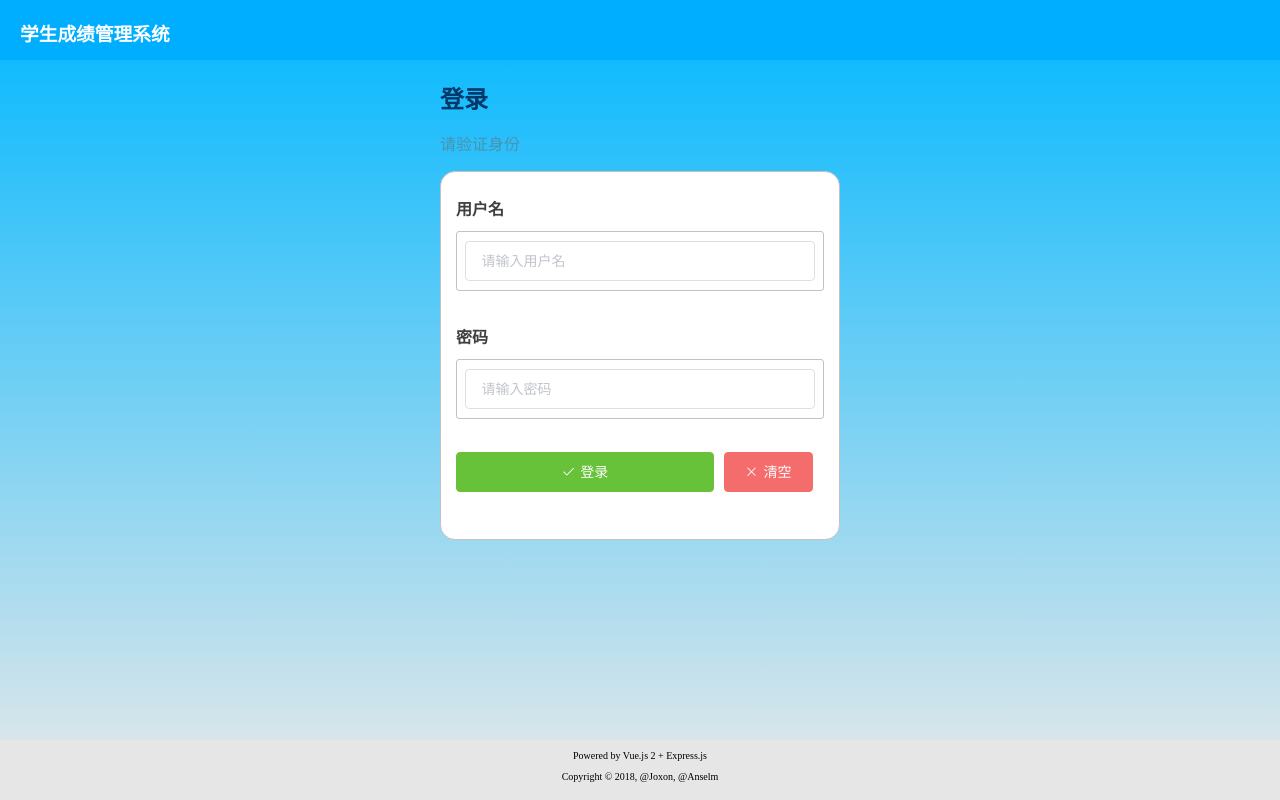
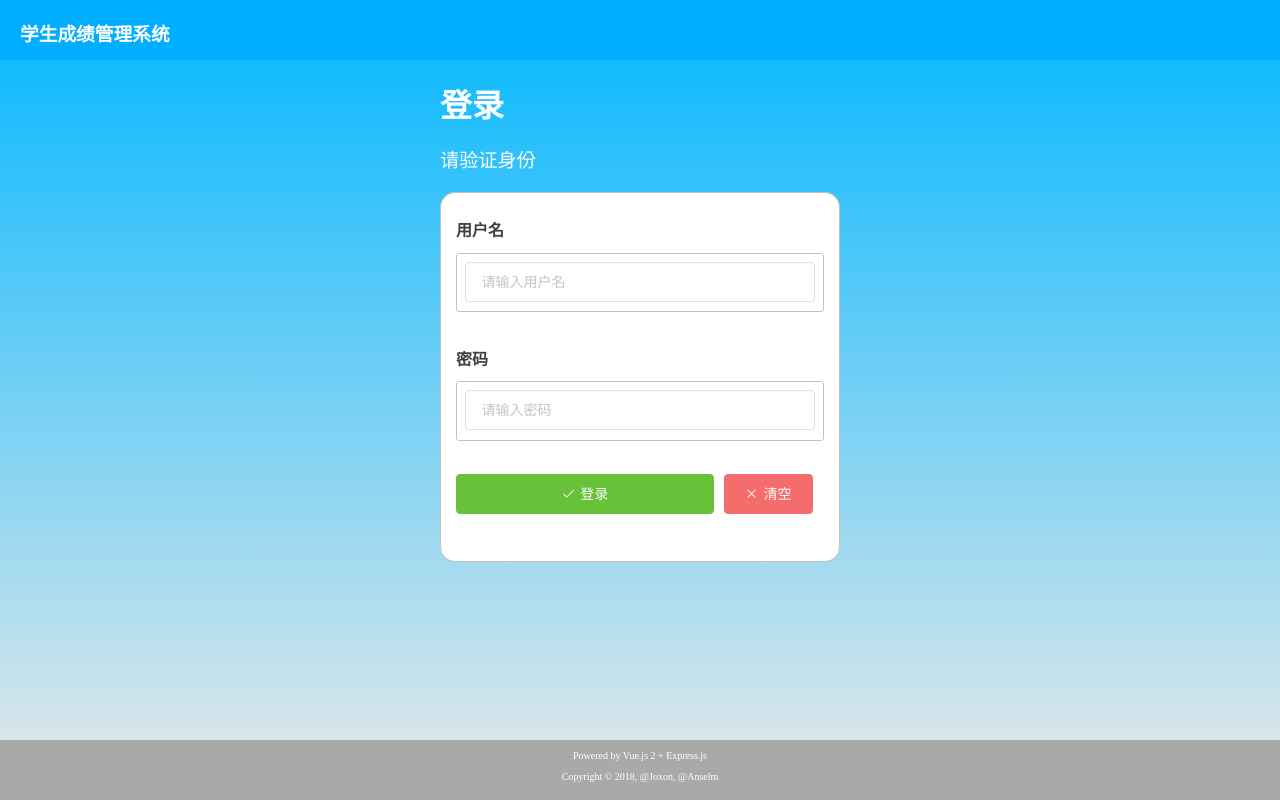
Before and after one commit to joxon/scoreman-vue, a Vue app: page /login in a window 1280 px wide. Built offline with nearby package versions, Linux system fonts and the light colour scheme.

Commit message:
调整样式

```diff
--- a/src/App.vue
+++ b/src/App.vue
@@ -51,7 +51,6 @@ export default {
 </script>
 
 <style>
-
 .el-header {
   background-color: rgb(0, 174, 255);
   color: white;
@@ -64,7 +63,7 @@ export default {
 }
 
 .el-footer {
-  background-color: rgb(230, 230, 230);
+  background-color: darkgray;
   position: absolute;
   bottom: 0;
   width: 100%;
@@ -72,8 +71,10 @@ export default {
   text-align: center;
 }
 
-.el-footer > p{
+.el-footer > p {
+  color: white;
   font-size: x-small;
+  font-weight:lighter;
 }
 
 html {
--- a/src/pages/AdminCourses.vue
+++ b/src/pages/AdminCourses.vue
@@ -7,7 +7,7 @@
     </el-button-group>
 
     <el-dialog :title='crsFormTitle' :visible.sync='crsFormVisible'>
-      <el-form ref='crsForm' :rules='crsFormRules' :model='crsFormModel' label-width="80px">
+      <el-form ref='crsForm' :rules='crsFormRules' :model='crsFormModel' label-width="80px" status-icon>
         <el-form-item prop='cID' label='课程号'>
           <el-input :disabled="cIDInputDisabled" v-model='crsFormModel.cID'>
             <template slot="prepend">C</template>
--- a/src/pages/AdminStudents.vue
+++ b/src/pages/AdminStudents.vue
@@ -7,7 +7,7 @@
     </el-button-group>
 
     <el-dialog :title='stuFormTitle' :visible.sync='stuFormVisible'>
-      <el-form ref='stuForm' :rules='stuFormRules' :model='stuFormModel' label-width="80px">
+      <el-form ref='stuForm' :rules='stuFormRules' :model='stuFormModel' label-width="80px" status-icon>
         <el-form-item prop='sID' label='学生号' >
           <el-input :disabled="sIDInputDisabled" v-model='stuFormModel.sID'>
             <template slot="prepend">S</template>
--- a/src/pages/AdminTeachers.vue
+++ b/src/pages/AdminTeachers.vue
@@ -12,7 +12,7 @@
     </el-button-group>
 
     <el-dialog :title='teaFormTitle' :visible.sync='teaFormVisible'>
-      <el-form ref='teaForm' :rules='teaFormRules' :model='teaFormModel' label-width="80px">
+      <el-form ref='teaForm' :rules='teaFormRules' :model='teaFormModel' label-width="80px" status-icon>
         <el-form-item prop='tID' label='教师号' >
           <el-input :disabled="tIDInputDisabled" v-model='teaFormModel.tID'>
             <template slot="prepend">T</template>
--- a/src/pages/Login.scss
+++ b/src/pages/Login.scss
@@ -5,12 +5,14 @@
 }
 
 .Form-title {
-  color: #00386a;
+  color: white;
+  font-size: xx-large;
   margin: 0 0 15px;
 }
 
 .Form-description {
-  color: rgba(#6d6665, 50%);
+  color: white;
+  font-size: larger;
 }
 
 .Form-fields {
--- a/src/pages/Login.vue
+++ b/src/pages/Login.vue
@@ -1,18 +1,18 @@
 <template>
   <el-row type='flex' justify='center'>
-    <el-form class="Form" ref='loginForm' :model='loginFormModel' :rules='loginFormRules' status-icon>
+    <el-form class="Form" ref='loginForm' :model='loginFormModel' :rules='loginFormRules'>
       <h1 class="Form-title">登录</h1>
       <p class="Form-description">请验证身份</p>
 
       <div class="Form-fields">
         <label class="Control-label">用户名</label>
         <el-form-item prop='username'>
-          <el-input class="ControlInput" placeholder='请输入用户名' v-model='loginFormModel.username' @keyup.enter.native='submitForm("loginForm")'></el-input>
+          <el-input class="ControlInput" clearable placeholder='请输入用户名' v-model='loginFormModel.username' @keyup.enter.native='submitForm("loginForm")'></el-input>
         </el-form-item>
 
         <label class="Control-label">密码</label>
         <el-form-item prop='password'>
-          <el-input class="ControlInput" placeholder='请输入密码' v-model='loginFormModel.password' type='password' @keyup.enter.native='submitForm("loginForm")'></el-input>
+          <el-input class="ControlInput" clearable placeholder='请输入密码' v-model='loginFormModel.password' type='password' @keyup.enter.native='submitForm("loginForm")'></el-input>
         </el-form-item>
 
         <el-form-item>
@@ -143,4 +143,5 @@ export default {
 #login-button {
   width: 70%;
 }
+
 </style>
```
